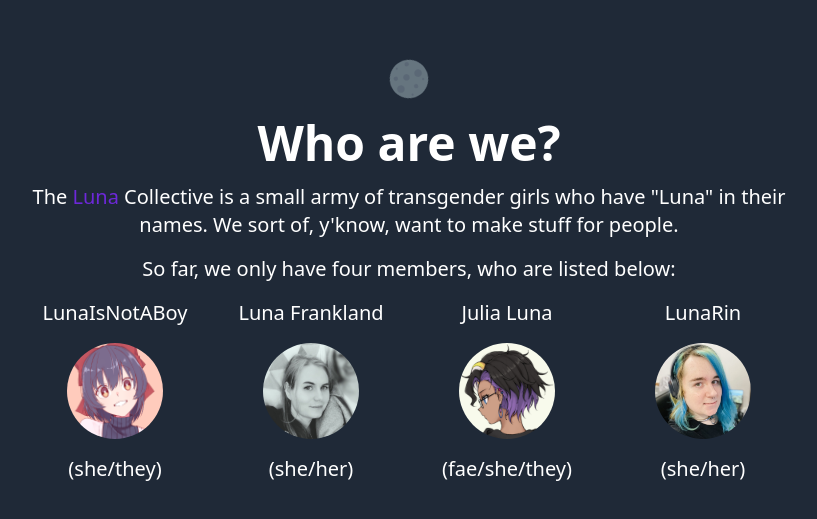
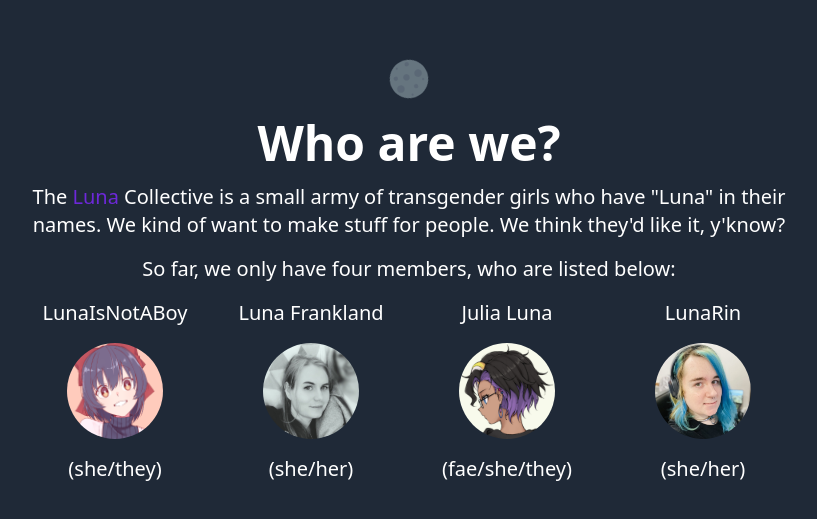
Before and after one commit to lunacollective/website, a Nuxt app: page /about in a window 1280 px wide. Shown: the part 131-650 px from the top of the page, without its empty margins (231-1048 px from the left). Built offline with nearby package versions, Linux system fonts and the light colour scheme.

Commit message:
fix: wording on the about page

```diff
--- a/pages/about.vue
+++ b/pages/about.vue
@@ -20,8 +20,8 @@
       <div class="body text-gray-900 dark:text-white font-sans text-xl">
         <p>
           The <span class="text-purple-700">Luna</span> Collective is a small
-          army of transgender girls who have "Luna" in their names. We sort of,
-          y'know, want to make stuff for people.
+          army of transgender girls who have "Luna" in their names. We kind of
+          want to make stuff for people. We think they'd like it, y'know?
         </p>
         <p class="pt-4">
           So far, we only have four members, who are listed below:
```
